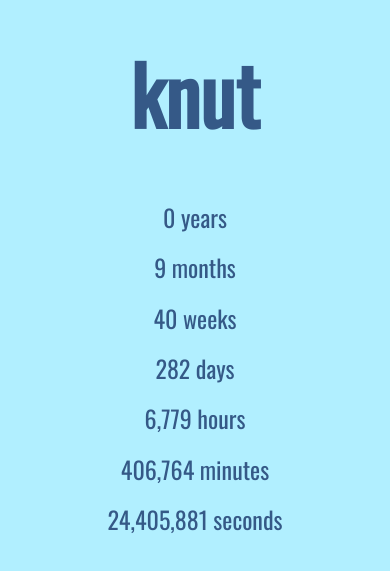
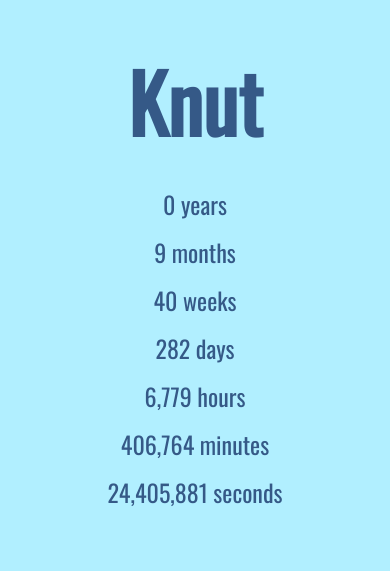
Before and after one commit to carlgrundberg/knut, a plain HTML site: page index.html in a window 390 px wide. Shown: the part 153-724 px from the top of the page. Drawn offline with nearby package versions, Linux system fonts and the light colour scheme.

Commit message:
Less height

```diff
--- a/index.html
+++ b/index.html
@@ -3,7 +3,7 @@
 <head>
     <meta charset="UTF-8">
     <meta name="viewport" content="width=device-width, initial-scale=1">
-    <title>knut.pw</title>
+    <title>Knut</title>
     <link href='https://fonts.googleapis.com/css?family=Oswald' rel='stylesheet' type='text/css'>
     <style>
         html, body {
@@ -35,11 +35,11 @@
             }
 
             h1 {
-                margin: 0.5em 0;
+                margin: 0.25em 0;
             }
 
             p {
-                margin: 0.3em;
+                margin: 0.25em;
             }
         }
 
@@ -47,7 +47,7 @@
     </style>
 </head>
 <body>
-    <h1>knut</h1>
+    <h1>Knut</h1>
     <p><span id="years">...</span> years</p>
     <p><span id="months">...</span> months</p>
     <p><span id="weeks">...</span> weeks</p>
```
